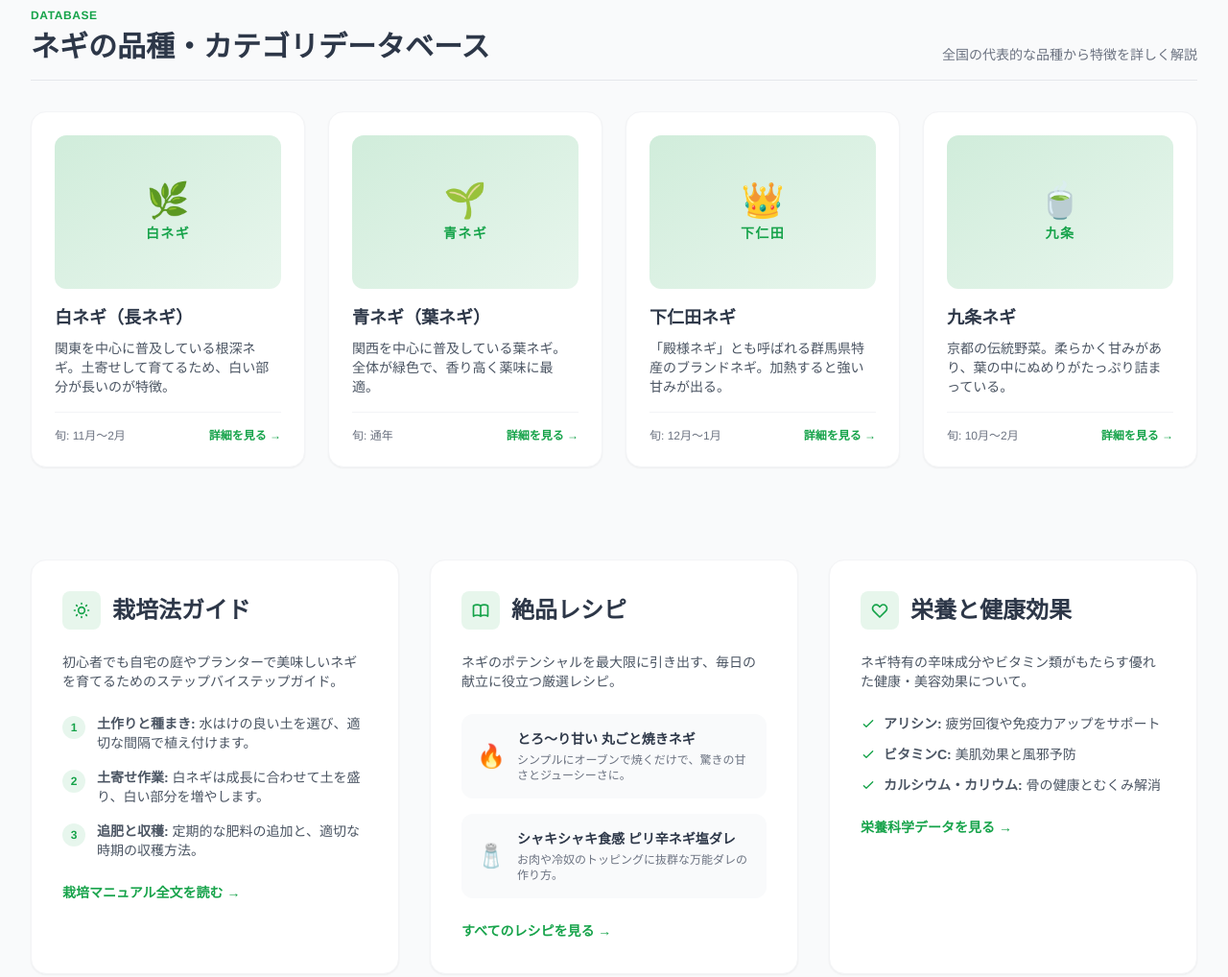
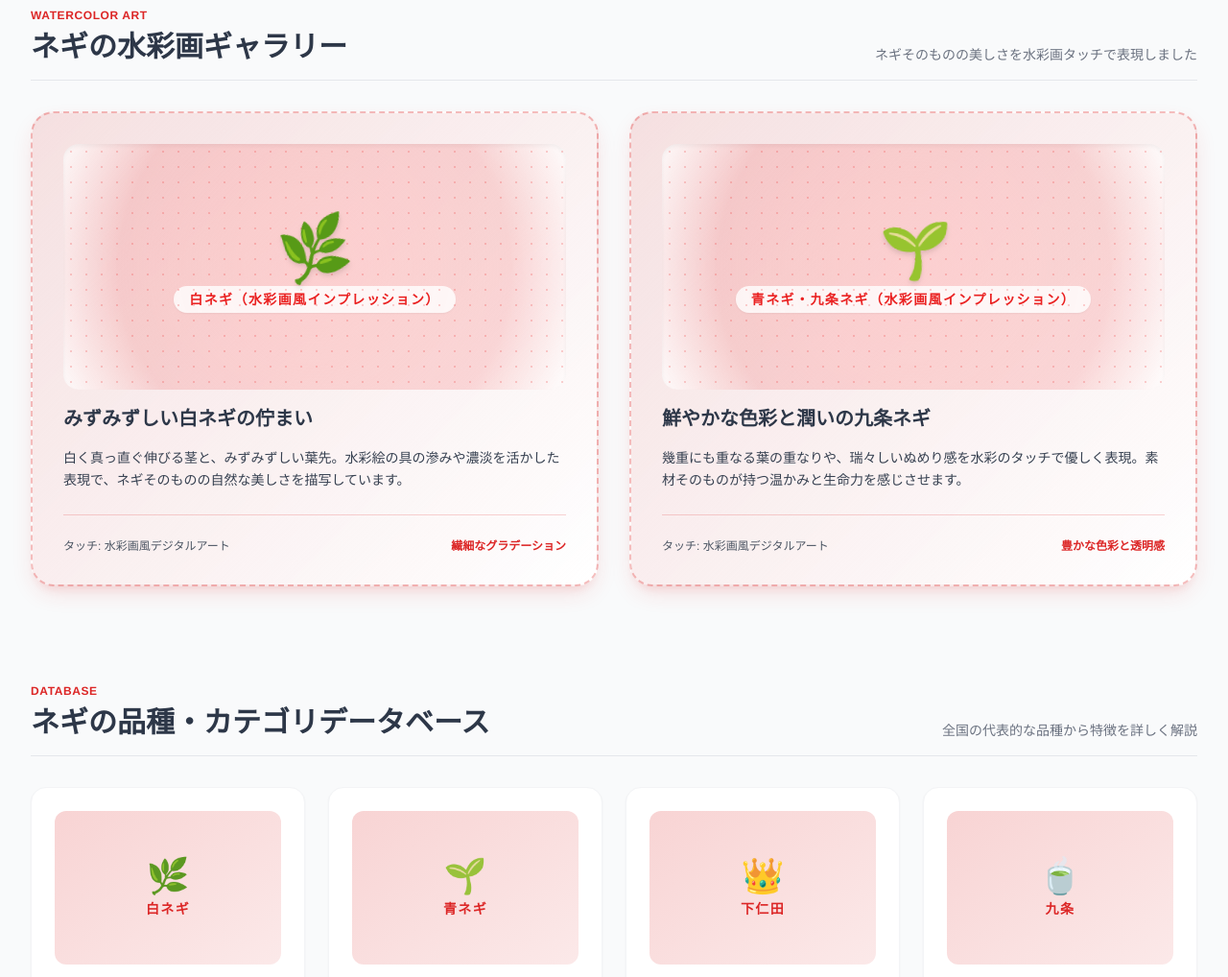
Before and after one commit to t-suzuki38/LEGRA, a plain HTML site: page project_15/index.html in a window 1280 px wide. Shown: the part 613-1631 px from the top of the page at 96% size. Drawn offline with nearby package versions, Linux system fonts and the light colour scheme.

Commit message:
Update ネギ大百科

```diff
--- a/project_15/index.html
+++ b/project_15/index.html
@@ -5,12 +5,13 @@
   <meta name="viewport" content="width=device-width, initial-scale=1.0">
   <title>ネギ大百科</title>
   <script src="https://cdn.tailwindcss.com"></script>
+  <link rel="stylesheet" href="[link removed]">
   <script>
     tailwind.config = {
       theme: {
         extend: {
           colors: {
-            freshBlue: '#16a34a',
+            freshBlue: '#dc2626',
             darkCharcoal: '#2D3748',
           }
         }
@@ -21,6 +22,15 @@
     body {
       font-family: 'Helvetica Neue', Arial, 'Hiragino Kaku Gothic ProN', 'Hiragino Sans', Meiryo, sans-serif;
     }
+    .watercolor-card {
+      background: linear-gradient(135deg, rgba(220, 38, 38, 0.12) 0%, rgba(255, 255, 255, 0.9) 100%);
+      box-shadow: 0 10px 25px -5px rgba(220, 38, 38, 0.15), 0 8px 10px -6px rgba(220, 38, 38, 0.1);
+      border: 2px dashed rgba(220, 38, 38, 0.3);
+    }
+    .watercolor-art {
+      background: radial-gradient(circle, rgba(252,165,165,0.4) 0%, rgba(220,38,38,0.15) 70%, rgba(255,255,255,0.8) 100%);
+      filter: saturate(1.1);
+    }
   </style>
 </head>
 <body class="bg-gray-50 text-darkCharcoal antialiased">
@@ -29,7 +39,7 @@
     <div class="max-w-7xl mx-auto px-4 sm:px-6 lg:px-8 h-20 flex items-center justify-between">
       <div class="flex items-center space-x-3">
         <div class="w-10 h-10 rounded-full bg-freshBlue flex items-center justify-center text-white shadow-md">
-          <svg class="w-6 h-6" fill="none" stroke="currentColor" viewBox="0 0 24 24"><path stroke-linecap="round" stroke-linejoin="round" stroke-width="2" d="M12 6.253v13m0-13C10.832 5.477 9.246 5 7.5 5S4.168 5.477 3 6.253v13C4.168 18.477 5.754 18 7.5 18s3.332.477 4.5 1.253m0-13C13.168 5.477 14.754 5 16.5 5c1.747 0 3.332.477 4.5 1.253v13C19.832 18.477 18.247 18 16.5 18c-1.746 0-3.332.477-4.5 1.253"></path></svg>
+          <i class="fa-solid fa-seedling text-lg"></i>
         </div>
         <span class="text-xl font-bold tracking-tight text-darkCharcoal">ネギ大百科</span>
       </div>
@@ -37,33 +47,35 @@
       <div class="hidden md:flex flex-1 max-w-md mx-8">
         <div class="relative w-full">
           <span class="absolute inset-y-0 left-0 flex items-center pl-3 text-gray-400">
-            <svg class="w-4 h-4" fill="none" stroke="currentColor" viewBox="0 0 24 24"><path stroke-linecap="round" stroke-linejoin="round" stroke-width="2" d="M21 21l-6-6m2-5a7 7 0 11-14 0 7 7 0 0114 0z"></path></svg>
+            <i class="fa-solid fa-magnifying-glass text-sm"></i>
           </span>
           <input type="text" id="searchInput" placeholder="品種、栽培法、レシピ、栄養素を検索..." class="w-full pl-10 pr-4 py-2 bg-gray-100 border-transparent rounded-full text-sm focus:bg-white focus:border-freshBlue focus:ring-2 focus:ring-freshBlue/20 focus:outline-none transition-all">
         </div>
       </div>
       <!-- ナビゲーションメニュー -->
       <nav class="hidden lg:flex items-center space-x-8 text-sm font-medium text-gray-600">
+        <a href="#watercolor" class="hover:text-freshBlue transition-colors text-freshBlue font-semibold">水彩画ギャラリー</a>
         <a href="#varieties" class="hover:text-freshBlue transition-colors">品種一覧</a>
         <a href="#cultivation" class="hover:text-freshBlue transition-colors">栽培法</a>
         <a href="#recipes" class="hover:text-freshBlue transition-colors">レシピ</a>
         <a href="#nutrients" class="hover:text-freshBlue transition-colors">栄養素</a>
-        <a href="#affiliate" class="hover:text-freshBlue transition-colors text-freshBlue font-semibold">おすすめ商品</a>
+        <a href="#affiliate" class="hover:text-freshBlue transition-colors">おすすめ商品</a>
       </nav>
       <!-- モバイルメニューボタン -->
       <div class="lg:hidden flex items-center">
-        <button id="menuBtn" class="text-gray-600 hover:text-freshBlue focus:outline-none">
-          <svg class="w-6 h-6" fill="none" stroke="currentColor" viewBox="0 0 24 24"><path stroke-linecap="round" stroke-linejoin="round" stroke-width="2" d="M4 6h16M4 12h16M4 18h16"></path></svg>
+        <button id="menuBtn" class="text-gray-600 hover:text-freshBlue focus:outline-none p-2">
+          <i class="fa-solid fa-bars text-xl"></i>
         </button>
       </div>
     </div>
     <!-- モバイルナビゲーション -->
     <div id="mobileMenu" class="hidden lg:hidden bg-white border-b border-gray-100 px-4 pt-2 pb-4 space-y-2">
+      <a href="#watercolor" class="block py-2 text-freshBlue font-semibold">水彩画ギャラリー</a>
       <a href="#varieties" class="block py-2 text-gray-600 hover:text-freshBlue">品種一覧</a>
       <a href="#cultivation" class="block py-2 text-gray-600 hover:text-freshBlue">栽培法</a>
       <a href="#recipes" class="block py-2 text-gray-600 hover:text-freshBlue">レシピ</a>
       <a href="#nutrients" class="block py-2 text-gray-600 hover:text-freshBlue">栄養素</a>
-      <a href="#affiliate" class="block py-2 text-freshBlue font-semibold">おすすめ商品</a>
+      <a href="#affiliate" class="block py-2 text-gray-600 hover:text-freshBlue">おすすめ商品</a>
     </div>
   </header>
 
@@ -74,15 +86,66 @@
       <h1 class="text-4xl sm:text-5xl lg:text-6xl font-extrabold text-darkCharcoal tracking-tight mb-6">ネギ大百科</h1>
       <p class="max-w-2xl mx-auto text-lg text-gray-600 mb-10">料理や栽培の目的に応じた最適なネギの知識や活用法がすぐに分かり、疑問や悩みを解消できる</p>
       <div class="flex flex-wrap justify-center gap-4">
-        <a href="#varieties" class="bg-freshBlue hover:bg-freshBlue/90 text-white font-medium px-8 py-3 rounded-full shadow-lg shadow-freshBlue/20 transition-all transform hover:-translate-y-0.5">ネギの品種を探す</a>
+        <a href="#watercolor" class="bg-freshBlue hover:bg-freshBlue/90 text-white font-medium px-8 py-3 rounded-full shadow-lg shadow-freshBlue/20 transition-all transform hover:-translate-y-0.5">水彩画ギャラリーを見る</a>
+        <a href="#varieties" class="bg-white hover:bg-gray-50 text-darkCharcoal font-medium border border-gray-200 px-8 py-3 rounded-full shadow-sm transition-all">ネギの品種を探す</a>
         <a href="#cultivation" class="bg-white hover:bg-gray-50 text-darkCharcoal font-medium border border-gray-200 px-8 py-3 rounded-full shadow-sm transition-all">栽培法を見る</a>
-        <a href="#recipes" class="bg-white hover:bg-gray-50 text-darkCharcoal font-medium border border-gray-200 px-8 py-3 rounded-full shadow-sm transition-all">レシピを見る</a>
       </div>
     </div>
   </section>
 
   <!-- コンテンツセクション -->
   <main class="max-w-7xl mx-auto px-4 sm:px-6 lg:px-8 py-16 space-y-24">
+
+    <!-- 水彩画風 ネギそのものの画像・表現セクション -->
+    <section id="watercolor" class="space-y-8">
+      <div class="flex flex-col md:flex-row md:items-end justify-between border-b border-gray-200 pb-4">
+        <div>
+          <span class="text-freshBlue font-semibold text-xs uppercase tracking-wider">Watercolor Art</span>
+          <h2 class="text-3xl font-bold text-darkCharcoal mt-1">ネギの水彩画ギャラリー</h2>
+        </div>
+        <p class="text-sm text-gray-500 mt-2 md:mt-0">ネギそのものの美しさを水彩画タッチで表現しました</p>
+      </div>
+
+      <div class="grid grid-cols-1 md:grid-cols-2 gap-8">
+        <!-- 水彩画風カード1 -->
+        <div class="watercolor-card rounded-3xl p-8 flex flex-col justify-between transition-all">
+          <div class="space-y-4">
+            <div class="w-full h-64 watercolor-art rounded-2xl flex flex-col items-center justify-center relative overflow-hidden shadow-inner">
+              <div class="absolute inset-0 opacity-20 bg-[radial-gradient(#dc2626_1px,transparent_1px)] [background-size:16px_16px]"></div>
+              <span class="text-6xl mb-2 transform -rotate-12 drop-shadow-md">🌿</span>
+              <span class="text-sm font-serif tracking-widest text-freshBlue font-bold bg-white/80 px-4 py-1 rounded-full shadow-sm">白ネギ（水彩画風インプレッション）</span>
+            </div>
+            <h3 class="text-xl font-bold text-darkCharcoal">みずみずしい白ネギの佇まい</h3>
+            <p class="text-sm text-gray-700 leading-relaxed">
+              白く真っ直ぐ伸びる茎と、みずみずしい葉先。水彩絵の具の滲みや濃淡を活かした表現で、ネギそのものの自然な美しさを描写しています。
+            </p>
+          </div>
+          <div class="pt-6 mt-6 border-t border-freshBlue/20 flex items-center justify-between text-xs text-gray-600">
+            <span>タッチ: 水彩画風デジタルアート</span>
+            <span class="text-freshBlue font-semibold">繊細なグラデーション</span>
+          </div>
+        </div>
+
+        <!-- 水彩画風カード2 -->
+        <div class="watercolor-card rounded-3xl p-8 flex flex-col justify-between transition-all">
+          <div class="space-y-4">
+            <div class="w-full h-64 watercolor-art rounded-2xl flex flex-col items-center justify-center relative overflow-hidden shadow-inner">
+              <div class="absolute inset-0 opacity-20 bg-[radial-gradient(#dc2626_1px,transparent_1px)] [background-size:16px_16px]"></div>
+              <span class="text-6xl mb-2 transform rotate-6 drop-shadow-md">🌱</span>
+              <span class="text-sm font-serif tracking-widest text-freshBlue font-bold bg-white/80 px-4 py-1 rounded-full shadow-sm">青ネギ・九条ネギ（水彩画風インプレッション）</span>
+            </div>
+            <h3 class="text-xl font-bold text-darkCharcoal">鮮やかな色彩と潤いの九条ネギ</h3>
+            <p class="text-sm text-gray-700 leading-relaxed">
+              幾重にも重なる葉の重なりや、瑞々しいぬめり感を水彩のタッチで優しく表現。素材そのものが持つ温かみと生命力を感じさせます。
+            </p>
+          </div>
+          <div class="pt-6 mt-6 border-t border-freshBlue/20 flex items-center justify-between text-xs text-gray-600">
+            <span>タッチ: 水彩画風デジタルアート</span>
+            <span class="text-freshBlue font-semibold">豊かな色彩と透明感</span>
+          </div>
+        </div>
+      </div>
+    </section>
 
     <!-- データベースエリア（カテゴリ別カード型一覧） -->
     <section id="varieties" class="space-y-8">
@@ -164,7 +227,7 @@
       <section id="cultivation" class="bg-white rounded-2xl p-8 border border-gray-100 shadow-sm space-y-6">
         <div class="flex items-center space-x-3">
           <div class="w-10 h-10 rounded-lg bg-freshBlue/10 text-freshBlue flex items-center justify-center">
-            <svg class="w-5 h-5" fill="none" stroke="currentColor" viewBox="0 0 24 24"><path stroke-linecap="round" stroke-linejoin="round" stroke-width="2" d="M12 3v1m0 16v1m9-9h-1M4 12H3m15.364 6.364l-.707-.707M6.343 6.343l-.707-.707m12.728 0l-.707.707M6.343 17.657l-.707.707M16 12a4 4 0 11-8 0 4 4 0 018 0z"></path></svg>
+            <i class="fa-solid fa-seedling text-lg"></i>
           </div>
           <h2 class="text-2xl font-bold text-darkCharcoal">栽培法ガイド</h2>
         </div>
@@ -190,7 +253,7 @@
       <section id="recipes" class="bg-white rounded-2xl p-8 border border-gray-100 shadow-sm space-y-6">
         <div class="flex items-center space-x-3">
           <div class="w-10 h-10 rounded-lg bg-freshBlue/10 text-freshBlue flex items-center justify-center">
-            <svg class="w-5 h-5" fill="none" stroke="currentColor" viewBox="0 0 24 24"><path stroke-linecap="round" stroke-linejoin="round" stroke-width="2" d="M12 6.253v13m0-13C10.832 5.477 9.246 5 7.5 5S4.168 5.477 3 6.253v13C4.168 18.477 5.754 18 7.5 18s3.332.477 4.5 1.253m0-13C13.168 5.477 14.754 5 16.5 5c1.747 0 3.332.477 4.5 1.253v13C19.832 18.477 18.247 18 16.5 18c-1.746 0-3.332.477-4.5 1.253"></path></svg>
+            <i class="fa-solid fa-utensils text-lg"></i>
           </div>
           <h2 class="text-2xl font-bold text-darkCharcoal">絶品レシピ</h2>
         </div>
@@ -218,22 +281,22 @@
       <section id="nutrients" class="bg-white rounded-2xl p-8 border border-gray-100 shadow-sm space-y-6">
         <div class="flex items-center space-x-3">
           <div class="w-10 h-10 rounded-lg bg-freshBlue/10 text-freshBlue flex items-center justify-center">
-            <svg class="w-5 h-5" fill="none" stroke="currentColor" viewBox="0 0 24 24"><path stroke-linecap="round" stroke-linejoin="round" stroke-width="2" d="M4.318 6.318a4.5 4.5 0 000 6.364L12 20.364l7.682-7.682a4.5 4.5 0 00-6.364-6.364L12 7.636l-1.318-1.318a4.5 4.5 0 00-6.364 0z"></path></svg>
+            <i class="fa-solid fa-heart-pulse text-lg"></i>
           </div>
           <h2 class="text-2xl font-bold text-darkCharcoal">栄養と健康効果</h2>
         </div>
         <p class="text-sm text-gray-600">ネギ特有の辛味成分やビタミン類がもたらす優れた健康・美容効果について。</p>
         <ul class="space-y-3 text-sm text-gray-600">
           <li class="flex items-center space-x-2">
-            <svg class="w-4 h-4 text-freshBlue flex-shrink-0" fill="none" stroke="currentColor" viewBox="0 0 24 24"><path stroke-linecap="round" stroke-linejoin="round" stroke-width="2" d="M5 13l4 4L19 7"></path></svg>
+            <i class="fa-solid fa-check text-freshBlue text-xs flex-shrink-0"></i>
             <span><strong>アリシン:</strong> 疲労回復や免疫力アップをサポート</span>
           </li>
           <li class="flex items-center space-x-2">
-            <svg class="w-4 h-4 text-freshBlue flex-shrink-0" fill="none" stroke="currentColor" viewBox="0 0 24 24"><path stroke-linecap="round" stroke-linejoin="round" stroke-width="2" d="M5 13l4 4L19 7"></path></svg>
+            <i class="fa-solid fa-check text-freshBlue text-xs flex-shrink-0"></i>
             <span><strong>ビタミンC:</strong> 美肌効果と風邪予防</span>
           </li>
           <li class="flex items-center space-x-2">
-            <svg class="w-4 h-4 text-freshBlue flex-shrink-0" fill="none" stroke="currentColor" viewBox="0 0 24 24"><path stroke-linecap="round" stroke-linejoin="round" stroke-width="2" d="M5 13l4 4L19 7"></path></svg>
+            <i class="fa-solid fa-check text-freshBlue text-xs flex-shrink-0"></i>
             <span><strong>カルシウム・カリウム:</strong> 骨の健康とむくみ解消</span>
           </li>
         </ul>
@@ -249,7 +312,7 @@
       </div>
       <div class="grid grid-cols-1 md:grid-cols-3 gap-6">
         <div class="bg-white rounded-2xl overflow-hidden border border-gray-100 shadow-sm hover:shadow-md transition-all">
-          <div class="h-48 bg-gradient-to-tr from-green-100 to-freshBlue/20 flex flex-col items-center justify-center text-freshBlue">
+          <div class="h-48 bg-gradient-to-tr from-red-100 to-freshBlue/20 flex flex-col items-center justify-center text-freshBlue">
             <span class="text-4xl mb-2">🔍</span>
             <span class="text-xs font-semibold tracking-wider uppercase">Eye Catch</span>
           </div>
@@ -261,7 +324,7 @@
           </div>
         </div>
         <div class="bg-white rounded-2xl overflow-hidden border border-gray-100 shadow-sm hover:shadow-md transition-all">
-          <div class="h-48 bg-gradient-to-tr from-green-100 to-freshBlue/20 flex flex-col items-center justify-center text-freshBlue">
+          <div class="h-48 bg-gradient-to-tr from-red-100 to-freshBlue/20 flex flex-col items-center justify-center text-freshBlue">
             <span class="text-4xl mb-2">🧊</span>
             <span class="text-xs font-semibold tracking-wider uppercase">Eye Catch</span>
           </div>
@@ -273,7 +336,7 @@
           </div>
         </div>
         <div class="bg-white rounded-2xl overflow-hidden border border-gray-100 shadow-sm hover:shadow-md transition-all">
-          <div class="h-48 bg-gradient-to-tr from-green-100 to-freshBlue/20 flex flex-col items-center justify-center text-freshBlue">
+          <div class="h-48 bg-gradient-to-tr from-red-100 to-freshBlue/20 flex flex-col items-center justify-center text-freshBlue">
             <span class="text-4xl mb-2">📜</span>
             <span class="text-xs font-semibold tracking-wider uppercase">Eye Catch</span>
           </div>
@@ -352,7 +415,7 @@
       <div class="flex flex-col md:flex-row justify-between items-center space-y-4 md:space-y-0">
         <div class="flex items-center space-x-3">
           <div class="w-8 h-8 rounded-full bg-freshBlue flex items-center justify-center text-white">
-            <svg class="w-4 h-4" fill="none" stroke="currentColor" viewBox="0 0 24 24"><path stroke-linecap="round" stroke-linejoin="round" stroke-width="2" d="M12 6.253v13m0-13C10.832 5.477 9.246 5 7.5 5S4.168 5.477 3 6.253v13C4.168 18.477 5.754 18 7.5 18s3.332.477 4.5 1.253m0-13C13.168 5.477 14.754 5 16.5 5c1.747 0 3.332.477 4.5 1.253v13C19.832 18.477 18.247 18 16.5 18c-1.746 0-3.332.477-4.5 1.253"></path></svg>
+            <i class="fa-solid fa-seedling text-sm"></i>
           </div>
           <span class="text-white font-bold text-lg">ネギ大百科</span>
         </div>
```
